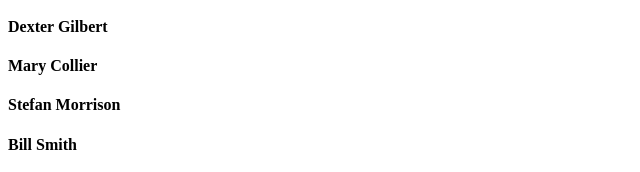
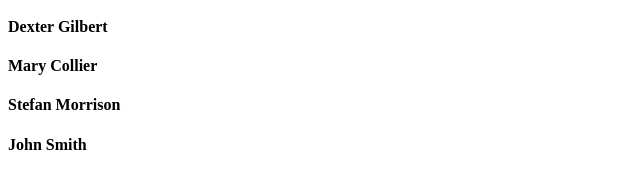
Before and after one commit to tupetmen/learning-git, a plain HTML site: page index.html in a window 1280 px wide. Shown: the part 4180-4352 px from the top of the page, 0-640 px from the left. Drawn offline with nearby package versions, Linux system fonts and the light colour scheme; files that its build step writes are made by us from their sources; grey boxes are pictures that could not be loaded.

Commit message:
Change worker name

```diff
--- a/index.html
+++ b/index.html
@@ -210,7 +210,7 @@
 	    				<h4 class="name">Stefan Morrison<h4/>
 	    			</div>
                     <div class="col-3">
-	    				<h4 class="name">Bill Smith<h4/>
+	    				<h4 class="name">John Smith<h4/>
 	    			</div>
     			</div>
 			</div>
```
